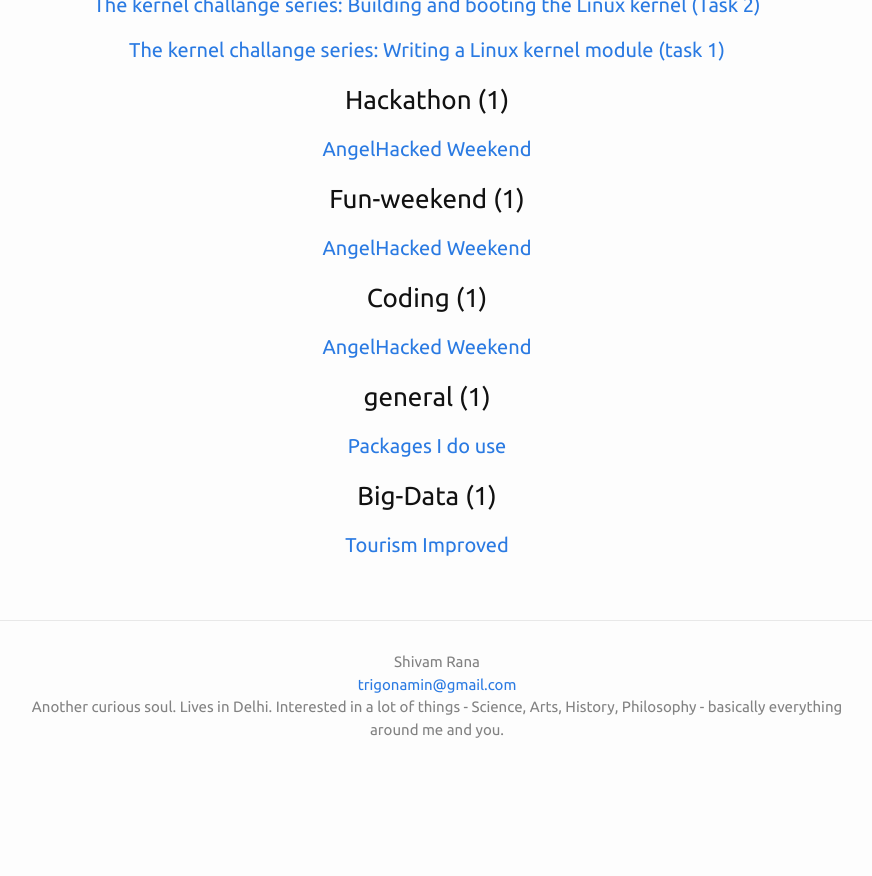
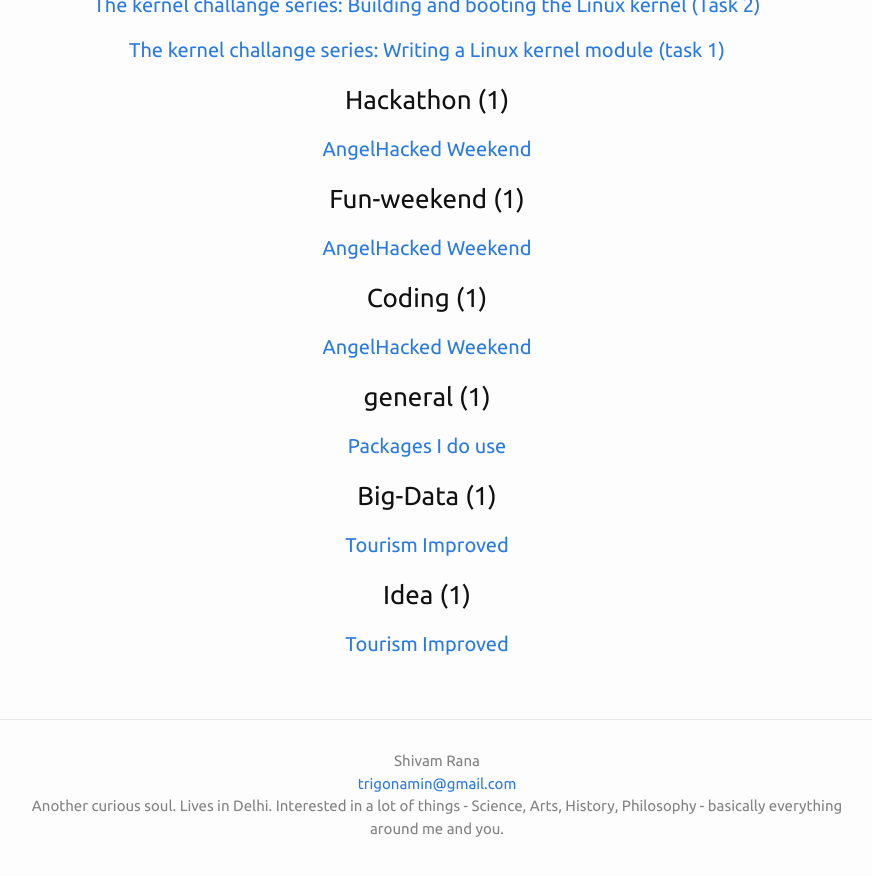
Before and after one commit to TrigonaMinima/TrigonaMinima.github.io, a Jekyll site: the page built from pages/Categories/index.md, in a window 1280 px wide and 900 px high, scrolled down 1033 px. Shown: the top 876 px of the window, without its empty margins (213-1085 px from the left). Built offline with Jekyll 4.4.1, drawn with Linux system fonts in a browser that asks for light colours; before the commit the page ends 1834 px from its top, so only the background shows below that.

Commit message:
tourism improved tags

```diff
--- a/_posts/2014-09-11-Tourism-Improved.md
+++ b/_posts/2014-09-11-Tourism-Improved.md
@@ -2,7 +2,7 @@
 layout: post
 title:  "Tourism Improved"
 date:   2014-09-11
-category: Big-Data
+categories: Big-Data Idea
 ---
 
 ####**Problem statement**
```
